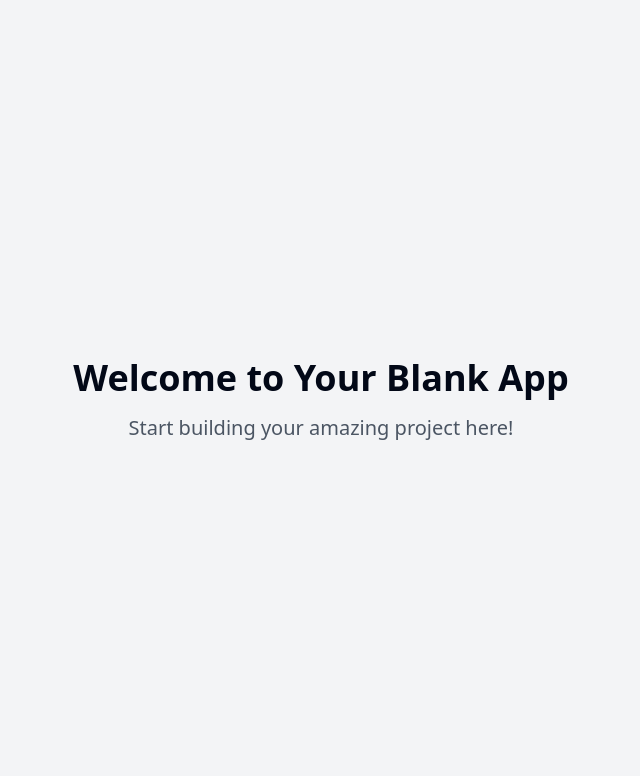
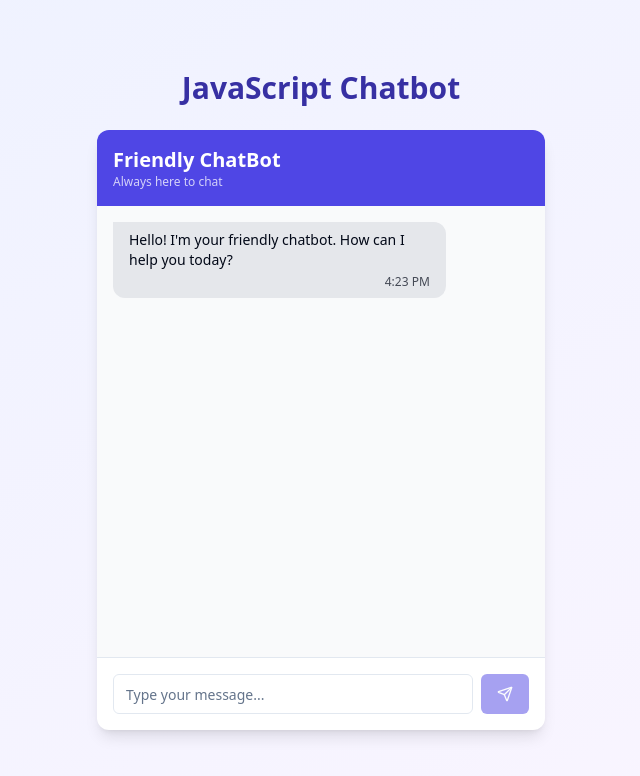
Before and after one commit to Adi7141/talking-javascript-buddy, a React (Vite) app: page / in a window 1280 px wide. Shown: the top 776 px of the page, without its empty margins (319-959 px from the left). Built offline with nearby package versions, Linux system fonts and the light colour scheme.

Commit message:
Add chatbot functionality
Implement a basic chatbot feature.

```diff
--- /dev/null
+++ b/src/components/ChatBot.tsx
@@ -0,0 +1,132 @@
+
+import React, { useState, useRef, useEffect } from "react";
+import { Button } from "@/components/ui/button";
+import { Input } from "@/components/ui/input";
+import { Send } from "lucide-react";
+import ChatMessage from "./ChatMessage";
+import { getResponseForMessage } from "@/utils/chatBotUtils";
+import { cn } from "@/lib/utils";
+
+interface Message {
+  id: string;
+  text: string;
+  isBot: boolean;
+  timestamp: Date;
+}
+
+const ChatBot = () => {
+  const [messages, setMessages] = useState<Message[]>([
+    {
+      id: "welcome",
+      text: "Hello! I'm your friendly chatbot. How can I help you today?",
+      isBot: true,
+      timestamp: new Date(),
+    },
+  ]);
+  const [input, setInput] = useState("");
+  const [isTyping, setIsTyping] = useState(false);
+  const messagesEndRef = useRef<HTMLDivElement>(null);
+
+  // Auto-scroll to bottom when messages update
+  useEffect(() => {
+    scrollToBottom();
+  }, [messages]);
+
+  const scrollToBottom = () => {
+    messagesEndRef.current?.scrollIntoView({ behavior: "smooth" });
+  };
+
+  const handleSendMessage = () => {
+    if (input.trim() === "") return;
+
+    // Add user message
+    const userMessage: Message = {
+      id: `user-${Date.now()}`,
+      text: input,
+      isBot: false,
+      timestamp: new Date(),
+    };
+
+    setMessages((prev) => [...prev, userMessage]);
+    setInput("");
+
+    // Show bot typing indicator
+    setIsTyping(true);
+
+    // Simulate bot thinking and typing
+    setTimeout(() => {
+      const botResponse = getResponseForMessage(input);
+
+      // Add bot response
+      const botMessage: Message = {
+        id: `bot-${Date.now()}`,
+        text: botResponse,
+        isBot: true,
+        timestamp: new Date(),
+      };
+
+      setMessages((prev) => [...prev, botMessage]);
+      setIsTyping(false);
+    }, 1000);
+  };
+
+  const handleKeyPress = (e: React.KeyboardEvent) => {
+    if (e.key === "Enter") {
+      handleSendMessage();
+    }
+  };
+
+  return (
+    <div className="flex flex-col h-[600px] max-w-md mx-auto bg-white rounded-xl shadow-lg overflow-hidden">
+      <div className="bg-indigo-600 p-4 text-white">
+        <h2 className="text-xl font-bold">Friendly ChatBot</h2>
+        <p className="text-xs opacity-75">Always here to chat</p>
+      </div>
+
+      <div className="flex-1 p-4 overflow-y-auto bg-gray-50">
+        {messages.map((message) => (
+          <ChatMessage key={message.id} message={message} />
+        ))}
+
+        {isTyping && (
+          <div className="flex items-center my-2 ml-2">
+            <div className="bg-gray-200 p-3 rounded-xl max-w-[80%] animate-pulse">
+              <div className="flex space-x-2">
+                <div className="w-2 h-2 bg-gray-400 rounded-full animate-bounce" style={{ animationDelay: "0ms" }}></div>
+                <div className="w-2 h-2 bg-gray-400 rounded-full animate-bounce" style={{ animationDelay: "150ms" }}></div>
+                <div className="w-2 h-2 bg-gray-400 rounded-full animate-bounce" style={{ animationDelay: "300ms" }}></div>
+              </div>
+            </div>
+          </div>
+        )}
+
+        <div ref={messagesEndRef} />
+      </div>
+
+      <div className="p-4 border-t">
+        <div className="flex gap-2">
+          <Input
+            type="text"
+            placeholder="Type your message..."
+            value={input}
+            onChange={(e) => setInput(e.target.value)}
+            onKeyDown={handleKeyPress}
+            className="flex-1"
+          />
+          <Button
+            onClick={handleSendMessage}
+            disabled={input.trim() === ""}
+            className={cn(
+              "bg-indigo-600 hover:bg-indigo-700",
+              input.trim() === "" && "opacity-50 cursor-not-allowed"
+            )}
+          >
+            <Send className="h-5 w-5" />
+          </Button>
+        </div>
+      </div>
+    </div>
+  );
+};
+
+export default ChatBot;
--- /dev/null
+++ b/src/components/ChatMessage.tsx
@@ -0,0 +1,46 @@
+
+import React from "react";
+import { cn } from "@/lib/utils";
+
+interface Message {
+  id: string;
+  text: string;
+  isBot: boolean;
+  timestamp: Date;
+}
+
+interface ChatMessageProps {
+  message: Message;
+}
+
+const ChatMessage: React.FC<ChatMessageProps> = ({ message }) => {
+  const formattedTime = new Intl.DateTimeFormat("en-US", {
+    hour: "numeric",
+    minute: "numeric",
+  }).format(message.timestamp);
+
+  return (
+    <div
+      className={cn(
+        "flex mb-4",
+        message.isBot ? "justify-start" : "justify-end"
+      )}
+    >
+      <div
+        className={cn(
+          "max-w-[80%] rounded-xl px-4 py-2 animate-fadeIn",
+          message.isBot
+            ? "bg-gray-200 rounded-tl-none"
+            : "bg-indigo-600 text-white rounded-tr-none"
+        )}
+      >
+        <p className="text-sm">{message.text}</p>
+        <span className="text-xs opacity-70 block text-right mt-1">
+          {formattedTime}
+        </span>
+      </div>
+    </div>
+  );
+};
+
+export default ChatMessage;
--- a/src/pages/Index.tsx
+++ b/src/pages/Index.tsx
@@ -1,11 +1,12 @@
-// Update this page (the content is just a fallback if you fail to update the page)
+
+import ChatBot from "@/components/ChatBot";
 
 const Index = () => {
   return (
-    <div className="min-h-screen flex items-center justify-center bg-gray-100">
-      <div className="text-center">
-        <h1 className="text-4xl font-bold mb-4">Welcome to Your Blank App</h1>
-        <p className="text-xl text-gray-600">Start building your amazing project here!</p>
+    <div className="min-h-screen flex items-center justify-center bg-gradient-to-br from-indigo-50 to-purple-50 p-4">
+      <div className="w-full max-w-md">
+        <h1 className="text-3xl font-bold text-center mb-6 text-indigo-800">JavaScript Chatbot</h1>
+        <ChatBot />
       </div>
     </div>
   );
--- /dev/null
+++ b/src/utils/chatBotUtils.ts
@@ -0,0 +1,102 @@
+
+// Simple response patterns for the chatbot
+type ResponsePattern = {
+  keywords: string[];
+  responses: string[];
+};
+
+const responsePatterns: ResponsePattern[] = [
+  {
+    keywords: ["hello", "hi", "hey", "greetings"],
+    responses: [
+      "Hi there! How can I help you today?",
+      "Hello! What can I do for you?",
+      "Hey! I'm glad to see you. How can I assist?",
+    ],
+  },
+  {
+    keywords: ["how are you", "how's it going", "how do you do"],
+    responses: [
+      "I'm doing great, thanks for asking! How about you?",
+      "I'm just a computer program, but I'm functioning well!",
+      "All systems operational! How can I help you today?",
+    ],
+  },
+  {
+    keywords: ["bye", "goodbye", "see you", "later"],
+    responses: [
+      "Goodbye! Have a great day!",
+      "See you later! Feel free to return if you have more questions.",
+      "Take care! Come back anytime.",
+    ],
+  },
+  {
+    keywords: ["thanks", "thank you"],
+    responses: [
+      "You're welcome!",
+      "Happy to help!",
+      "Anytime! Is there anything else you need?",
+    ],
+  },
+  {
+    keywords: ["name", "who are you", "what are you"],
+    responses: [
+      "I'm a friendly chatbot built with React and TypeScript.",
+      "I'm your virtual assistant, here to chat and help you out!",
+      "Just a simple AI assistant created to demonstrate chatbot functionality.",
+    ],
+  },
+  {
+    keywords: ["help", "assist", "support"],
+    responses: [
+      "I'm here to help! What do you need assistance with?",
+      "How can I assist you today?",
+      "I'd be happy to help. What's on your mind?",
+    ],
+  },
+  {
+    keywords: ["weather", "forecast", "temperature"],
+    responses: [
+      "I'm afraid I can't check the weather for you at the moment. I'm a simple demonstration bot.",
+      "I don't have access to real-time weather data, but I hope it's nice wherever you are!",
+      "Weather forecasts are beyond my capabilities right now.",
+    ],
+  },
+  {
+    keywords: ["joke", "funny", "laugh"],
+    responses: [
+      "Why don't scientists trust atoms? Because they make up everything!",
+      "What did the ocean say to the beach? Nothing, it just waved!",
+      "Why did the JavaScript developer wear glasses? Because they couldn't C#!",
+    ],
+  },
+];
+
+// Default responses when no pattern is matched
+const defaultResponses = [
+  "I'm not sure I understand. Could you rephrase that?",
+  "Interesting! Tell me more about that.",
+  "I'm still learning. Could you try asking something else?",
+  "I don't have an answer for that yet.",
+  "Let's talk about something else!",
+];
+
+// Function to get a random item from an array
+const getRandomItem = <T>(array: T[]): T => {
+  return array[Math.floor(Math.random() * array.length)];
+};
+
+// Main function to process input and return a response
+export const getResponseForMessage = (message: string): string => {
+  const lowerMessage = message.toLowerCase();
+
+  // Check for matches in response patterns
+  for (const pattern of responsePatterns) {
+    if (pattern.keywords.some(keyword => lowerMessage.includes(keyword))) {
+      return getRandomItem(pattern.responses);
+    }
+  }
+
+  // Return a default response if no patterns match
+  return getRandomItem(defaultResponses);
+};
--- a/tailwind.config.ts
+++ b/tailwind.config.ts
@@ -1,3 +1,4 @@
+
 import type { Config } from "tailwindcss";
 
 export default {
@@ -84,11 +85,16 @@ export default {
 					to: {
 						height: '0'
 					}
+				},
+				'fadeIn': {
+					'0%': { opacity: '0', transform: 'translateY(10px)' },
+					'100%': { opacity: '1', transform: 'translateY(0)' }
 				}
 			},
 			animation: {
 				'accordion-down': 'accordion-down 0.2s ease-out',
-				'accordion-up': 'accordion-up 0.2s ease-out'
+				'accordion-up': 'accordion-up 0.2s ease-out',
+				'fadeIn': 'fadeIn 0.3s ease-out'
 			}
 		}
 	},
```
